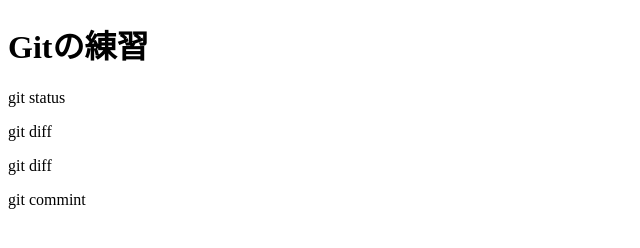
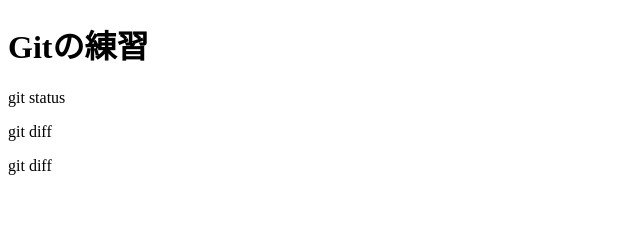
Before and after one commit to takuya0018/git_tutorial, a plain HTML site: page index.html in a window 1280 px wide. Shown: the full height of the page, 0-640 px from the left. Drawn offline with Linux system fonts and the light colour scheme.

Commit message:
コミット

```diff
--- a/index.html
+++ b/index.html
@@ -10,6 +10,5 @@
   <p>git status</p>
   <p>git diff</p>
   <p>git diff</p>
-  <p>git commint</p>
 </body>
 </html>
```
